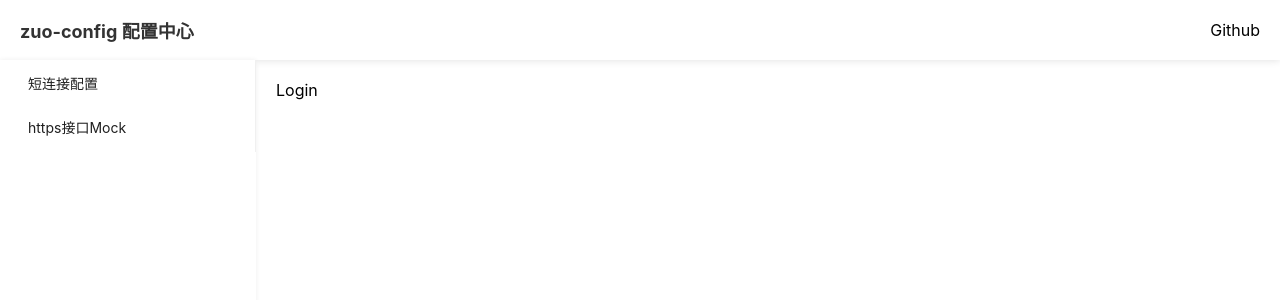
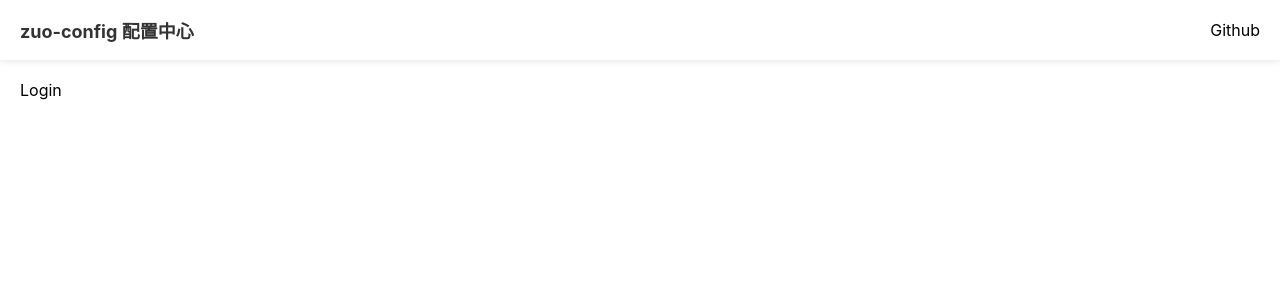
Before and after one commit to react-challenge/2-react-config-fe, a React (Create React App) app: page /login in a window 1280 px wide. Shown: the top 300 px of the page. Built offline with nearby package versions, Linux system fonts and the light colour scheme.

Commit message:
chore: hide menu logic

```diff
--- a/src/App.js
+++ b/src/App.js
@@ -1,11 +1,18 @@
 // import logo from './logo.svg';
 import './App.scss';
 import MenuLeft from './components/MenuLeft';
-import { Outlet } from "react-router-dom";
+import { Outlet, useHref } from "react-router-dom";
 
 function App() {
-
   const accountInfo = {}
+  const curHref = useHref()
+  const isShowMenu = () => {
+    const hideMenuList = ['/login']
+    if (hideMenuList.includes(curHref)) {
+      return false
+    }
+    return true
+  }
   return (
     <div>
       <header className="home-header">
@@ -18,9 +25,11 @@ function App() {
         </div>
       </header>
       <main className="home-main">
-        <nav className="home-main-left" v-if="!route.meta.hideLeftMenu">
-          <MenuLeft />
-        </nav>
+        {isShowMenu() &&
+          (<nav className="home-main-left">
+            <MenuLeft />
+          </nav>)
+        }
         <section
           className="home-main-right { route.meta.hideLeftMenu ? 'hide-left-menu' : '' }"
         >
--- a/src/index.js
+++ b/src/index.js
@@ -27,7 +27,10 @@ const router = createBrowserRouter([
         {
           path: "/login",
           element: <Login />,
-          meta: { requiresAuth: false, hideLeftMenu: true },
+          handler: {
+            requiresAuth: false, hideLeftMenu: true
+          },
+          // meta: { requiresAuth: false, hideLeftMenu: true },
         },
     ]
   },
```
